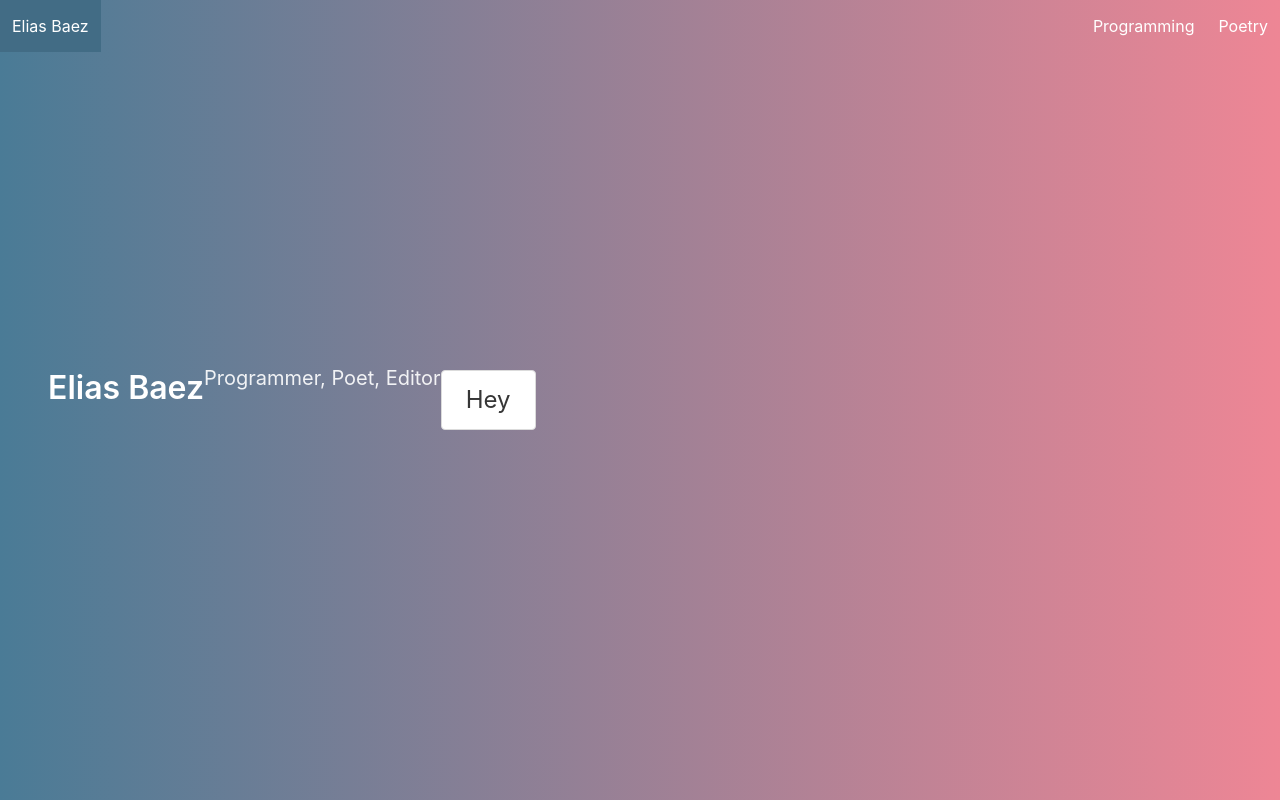
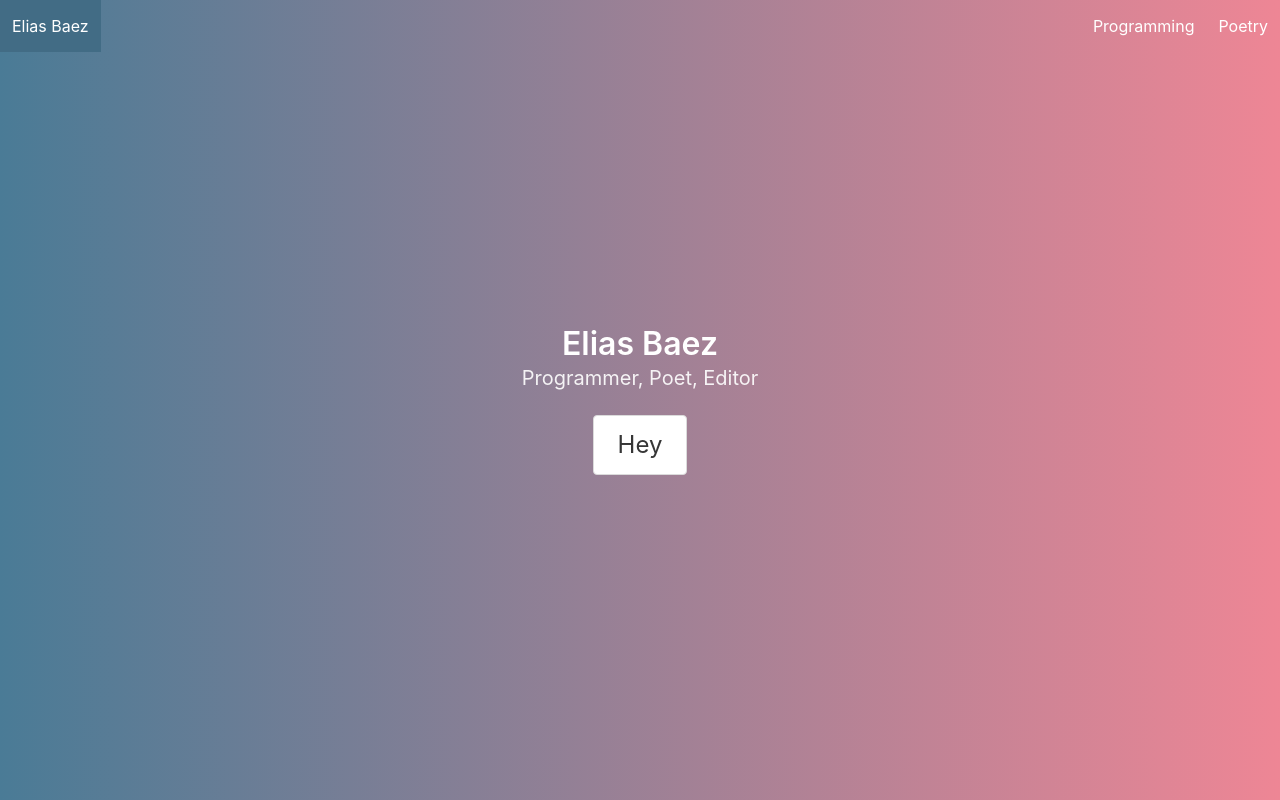
Before and after one commit to baezus/website-redux, a React (Create React App) app in the folder client/: page / in a window 1280 px wide. Built offline with nearby package versions, Linux system fonts and the light colour scheme.

Commit message:
More styling.

```diff
--- a/client/src/App.js
+++ b/client/src/App.js
@@ -18,6 +18,7 @@ function App() {
       <section className={color}>
         <Navbar/>
         <div className="hero-body">
+            <div className="container has-text-centered">
             <h1 className="title">
               Elias Baez
             </h1>
@@ -28,6 +29,7 @@ function App() {
               Hey
             </button>
           </div>
+        </div>
         <Footer/>
       </section>
     </div>
--- a/client/src/styles/App.scss
+++ b/client/src/styles/App.scss
@@ -17,16 +17,3 @@
   background: -moz-linear-gradient(left, #4A7B96, #EE8695);
   background: linear-gradient(to right, #4A7B96, #EE8695);
 }
-
-ul {
-  background-color: transparent;
-}
-
-div.container {
-  background-color: transparent;
-}
-
-nav.tabs.is-boxed.is-fullwidth {
-  background: transparent;
-  background-color: transparent;
-}
--- a/client/src/styles/variables.scss
+++ b/client/src/styles/variables.scss
@@ -6,5 +6,5 @@ $link: #ee8695;
 
 //#4a7a96
 
-$primary-dark: transparent;
-$primary-light: transparent;
+// $primary-dark: transparent;
+// $primary-light: transparent;
```
Also changed, not shown: 1 other file (tests, documents, lock files or other folders). Lines whose indentation alone changed are shown as unchanged.
